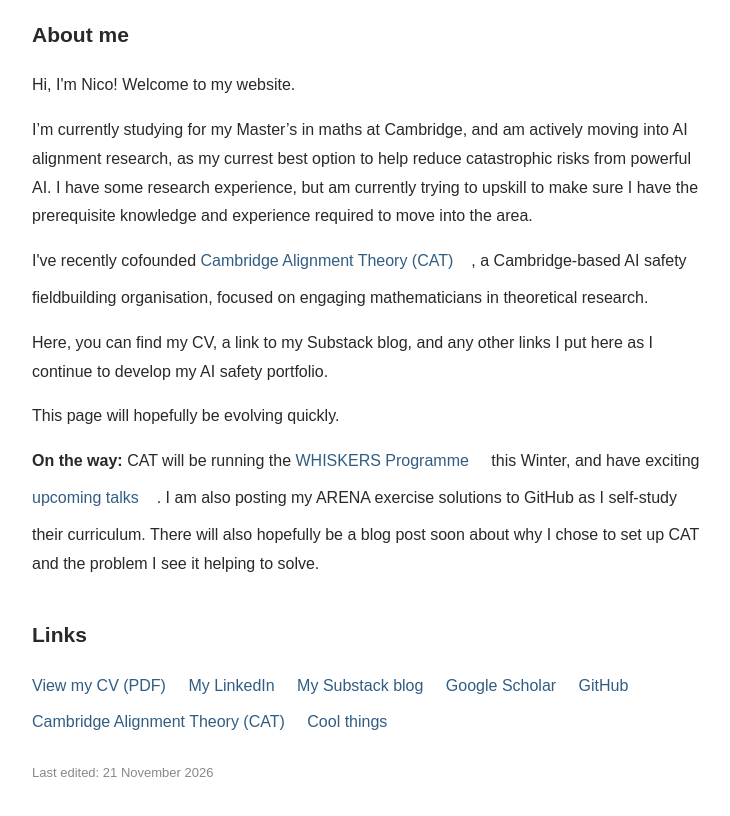
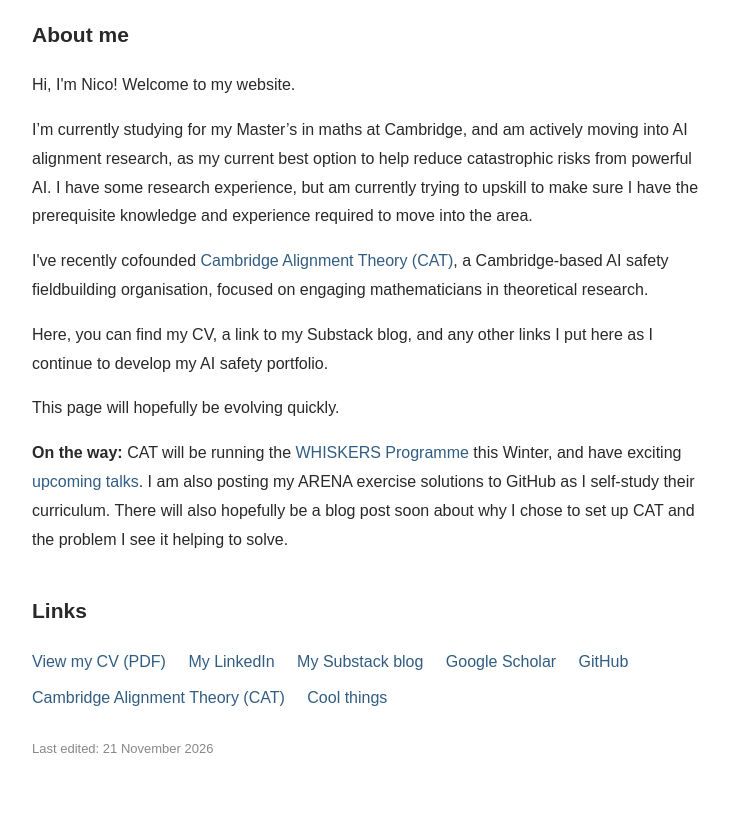
Before and after one commit to nicohsmith/nicohsmith.github.io, a plain HTML site: page index.html in a window 1280 px wide. Shown: the part 214-1030 px from the top of the page, without its empty margins (268-998 px from the left). Drawn offline with Linux system fonts and the light colour scheme.

Commit message:
Correct typos and update HTML structure
Fixed typos and improved formatting in the HTML content.

```diff
--- a/index.html
+++ b/index.html
@@ -33,12 +33,14 @@
     }
 
     a {
-      color: #315d83;
-      text-decoration: none;
-      margin-right: 18px;
-      display: inline-block;
+  color: #315d83;
+  text-decoration: none;
+}
+
+.links a {
+  display: inline-block;
   margin: 0 18px 8px 0;
-    }
+}
 
     a:hover {
       text-decoration: underline;
@@ -111,11 +113,11 @@
   <p>
     Hi, I'm Nico! Welcome to my website.</p>
   <p> I’m currently studying for my Master’s in maths at Cambridge,
-    and am actively moving into AI alignment research, as my currest best option to help reduce catastrophic risks from powerful AI. I have some research experience, but am currently trying to upskill to make sure I have
+    and am actively moving into AI alignment research, as my current best option to help reduce catastrophic risks from powerful AI. I have some research experience, but am currently trying to upskill to make sure I have
     the prerequisite knowledge and experience required to move into the area.</p>
 
   <p> I've recently cofounded <a href="https://cat-alignment.com/">Cambridge Alignment Theory (CAT)</a>, a Cambridge-based AI safety fieldbuilding organisation, focused on engaging mathematicians in theoretical research.
-  </p
+  </p>
 
   <p>
     Here, you can find my CV, a link to my Substack blog, and any other links I put here as I continue to develop my AI safety portfolio.
@@ -128,7 +130,7 @@
   </p>
 
   <h2>Links</h2>
-  <p>
+  <p class="links">
     <a href="Nico Smith CV October 2026.pdf">View my CV (PDF)</a>
     <a href="https://www.linkedin.com/in/nico-smith-4730562a1/">My LinkedIn</a>
     <a href="https://nicosmith1.substack.com/">My Substack blog</a>
```
